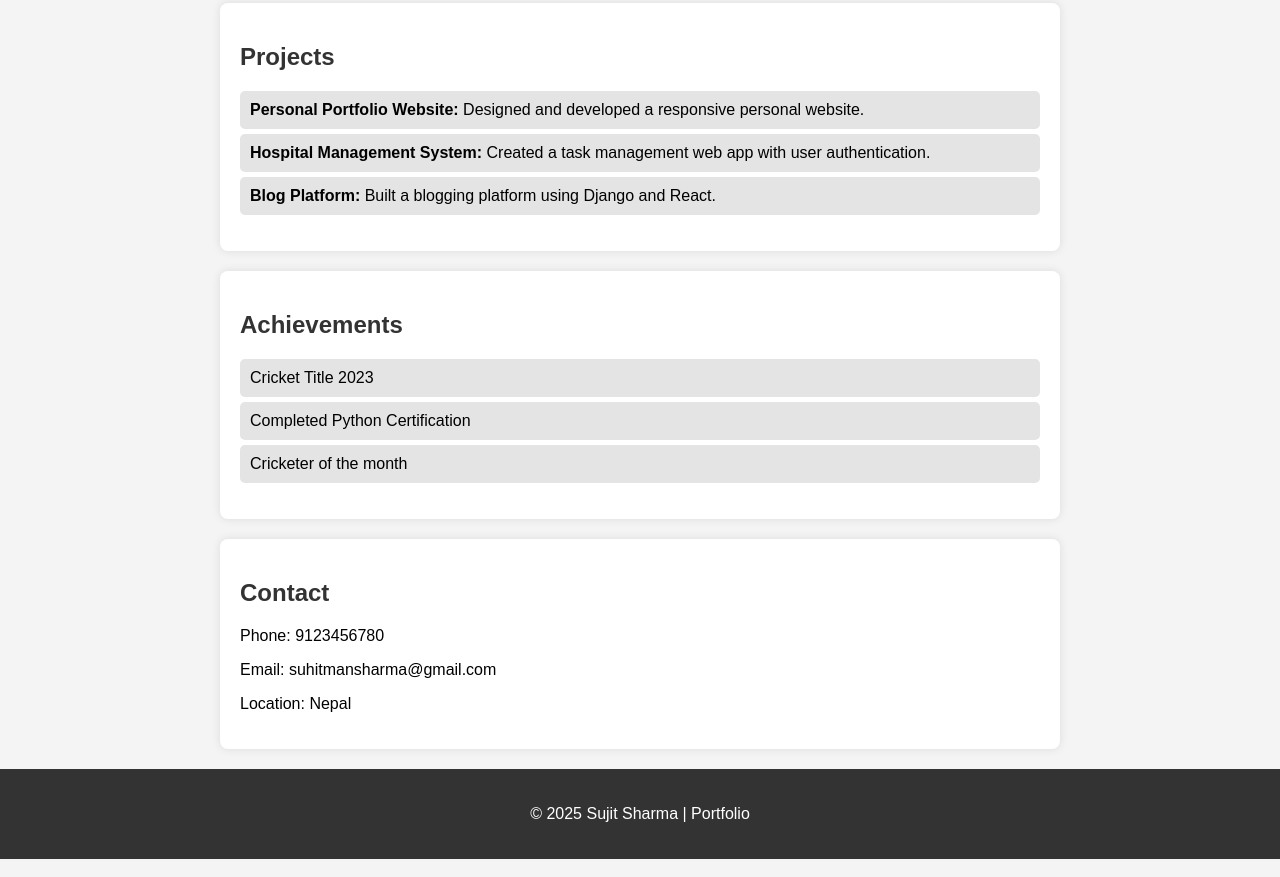
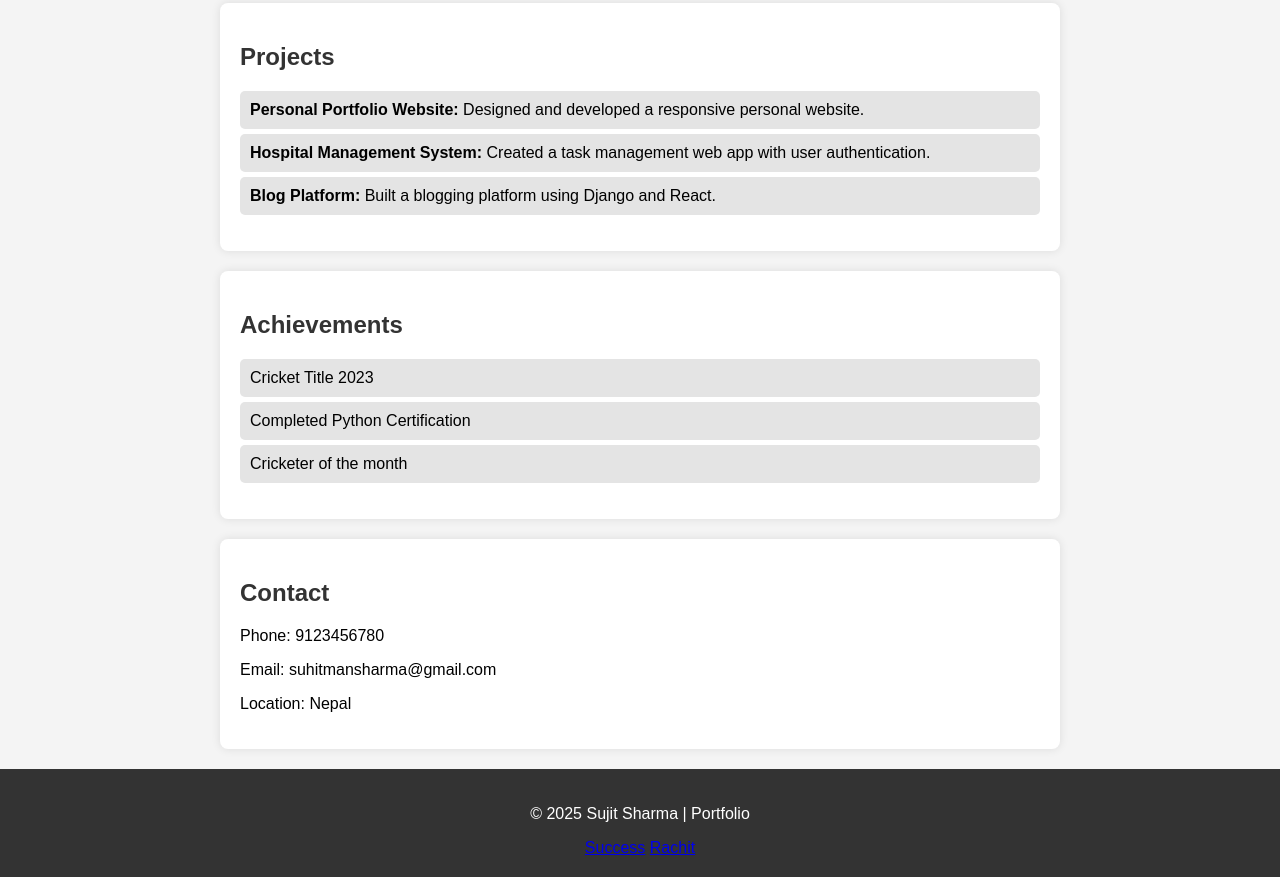
Before and after one commit to jeetenmndl/cloudPortfolio, a plain HTML site: page index.html in a window 1280 px wide. Shown: the part 1383-2260 px from the top of the page. Drawn offline with Linux system fonts and the light colour scheme.

Commit message:
success rachit added 2

```diff
--- a/index.html
+++ b/index.html
@@ -115,6 +115,9 @@
 
     <footer>
         <p>&copy; 2025 Sujit Sharma | Portfolio</p>
+        <a href="/success.html">Success</a>
+        <a href="/rachit.html">Rachit</a>
+
     </footer>
 </body>
 </html>
```
